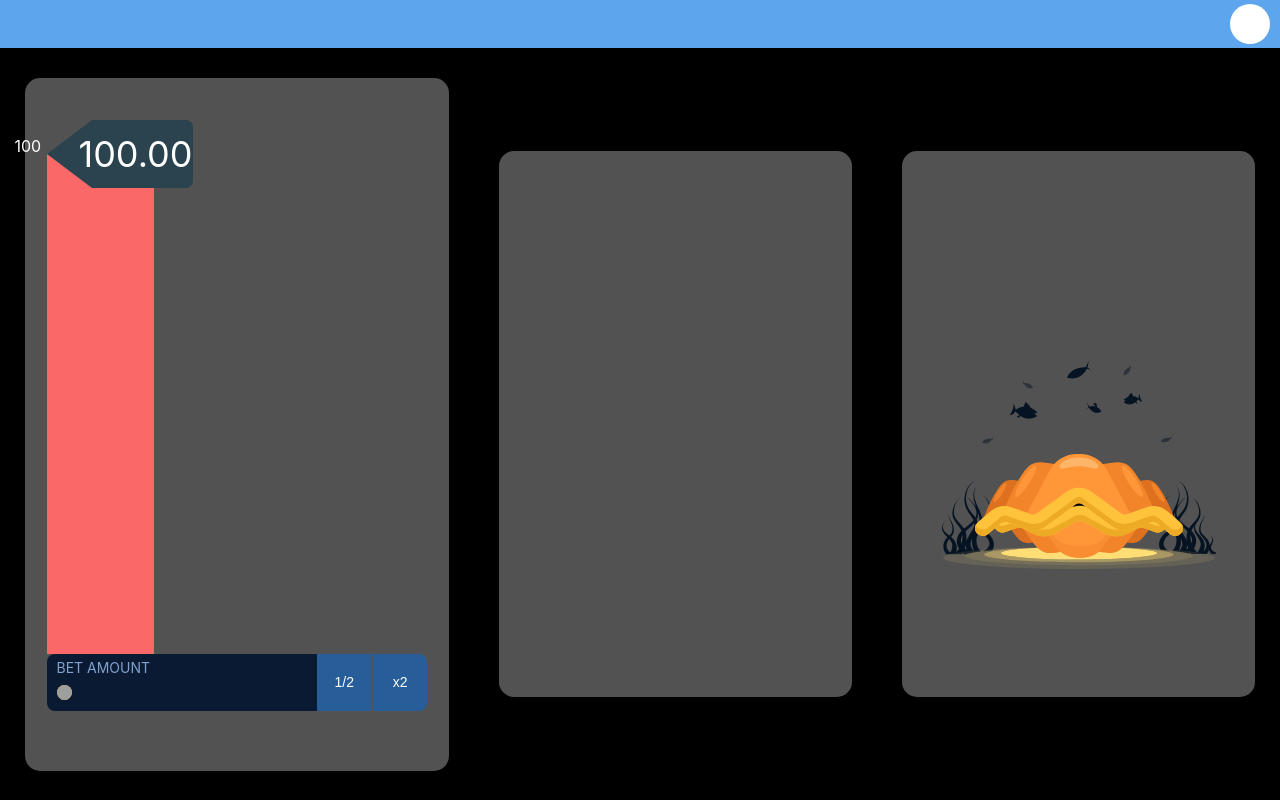
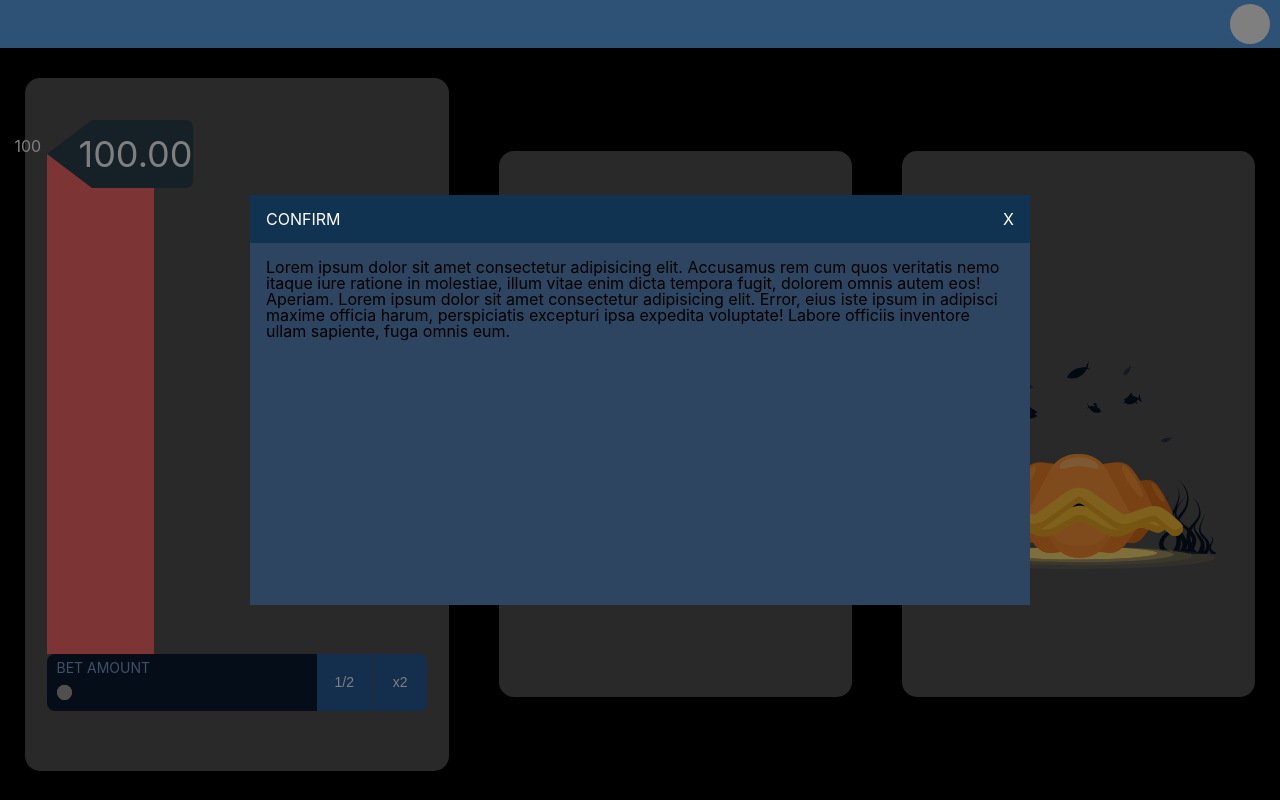
Before and after one commit to svv1313/test_project, a React (Create React App) app: page / in a window 1280 px wide. Both pictures are taken after a click on the element 1078 px from the left and 423 px from the top of the page. Built offline with nearby package versions, Linux system fonts and the light colour scheme; grey boxes are pictures that could not be loaded.

Commit message:
modal window

```diff
--- a/src/components/ModalWindow.jsx
+++ b/src/components/ModalWindow.jsx
@@ -1,24 +1,26 @@
-import React, { useEffect } from "react";
+import React from "react";
+import "../styles/modal_window.css";
 
-const ModalWindow = props => {
-  const changeStatus = status => {
-    if (status) {
-      status = status;
-      document.body.classList.add("modalOpen");
-    } else {
-      status = status;
-      document.body.classList.remove("modalOpen");
-    }
-  };
-
+const ModalWindow = ({ onClose, show }) => {
+  if (!show) return null;
   return (
-    <div className="modal_container">
-      <div className="header">
-        <p>CONFIRM</p>
-        <div onClick={() => changeStatus(false)} className="close">
-          X
+    <div className="backdrop">
+      <div className="modal_container">
+        <div className="header">
+          <p>CONFIRM</p>
+          <div onClick={onClose} className="close">
+            X
+          </div>
         </div>
-        <div className="children"></div>
+        <div className="children">
+          Lorem ipsum dolor sit amet consectetur adipisicing elit. Accusamus rem
+          cum quos veritatis nemo itaque iure ratione in molestiae, illum vitae
+          enim dicta tempora fugit, dolorem omnis autem eos! Aperiam. Lorem
+          ipsum dolor sit amet consectetur adipisicing elit. Error, eius iste
+          ipsum in adipisci maxime officia harum, perspiciatis excepturi ipsa
+          expedita voluptate! Labore officiis inventore ullam sapiente, fuga
+          omnis eum.
+        </div>
       </div>
     </div>
   );
--- a/src/components/Shell.jsx
+++ b/src/components/Shell.jsx
@@ -1,18 +1,45 @@
-import React from "react";
+import React, { Component, useState, Fragment } from "react";
 import UpperShellImg from "../assets/Shell1.svg";
 import ShellImg from "../assets/Shell2.svg";
 import ModalWindow from "./ModalWindow";
 
-const Shell = () => {
-  const onOpenModal = () => {};
-  return (
-    <div onClick={onOpenModal} className="shell_container">
-      <img className="upper_shell" src={UpperShellImg} alt="upper shell" />
-      <img className="shell" src={ShellImg} alt="shell" />
+class Shell extends Component {
+  state = {
+    statusModal: false
+  };
 
-      {/* <ModalWindow></ModalWindow> */}
-    </div>
-  );
-};
+  onClickModal = status => {
+    if (status) {
+      document.body.classList.add("modalOpen");
+    } else {
+      console.log(5);
+      document.body.classList.remove("modalOpen");
+    }
+
+    this.setState(prev => ({ statusModal: !prev.statusModal }));
+  };
+
+  render() {
+    return (
+      <Fragment>
+        <div
+          onClick={() => {
+            this.onClickModal();
+          }}
+          className="shell_container"
+        >
+          <img className="upper_shell" src={UpperShellImg} alt="upper shell" />
+          <img className="shell" src={ShellImg} alt="shell" />
+        </div>
+        <ModalWindow
+          show={this.state.statusModal}
+          onClose={() => {
+            this.onClickModal();
+          }}
+        />
+      </Fragment>
+    );
+  }
+}
 
 export default Shell;
--- a/src/styles/index.css
+++ b/src/styles/index.css
@@ -3,3 +3,7 @@
 @import "./main_container.css";
 @import "./slider.css";
 @import "./shell.css";
+
+.modalOpen {
+  overflow: hidden;
+}
--- /dev/null
+++ b/src/styles/modal_window.css
@@ -0,0 +1,29 @@
+.backdrop {
+  position: fixed;
+  z-index: 999;
+  top: 0;
+  left: 0;
+  width: 100vw;
+  height: 100vh;
+  background: rgba(0, 0, 0, 0.5);
+  display: flex;
+  align-items: center;
+  justify-content: center;
+}
+.modal_container {
+  opacity: 100%;
+  margin: 0 auto;
+  height: 410px;
+  width: 780px;
+  background-color: #2d4560;
+}
+.header {
+  padding: 16px;
+  background-color: #113352;
+  color: #ffffff;
+  display: flex;
+  justify-content: space-between;
+}
+.children {
+  padding: 16px;
+}
```
